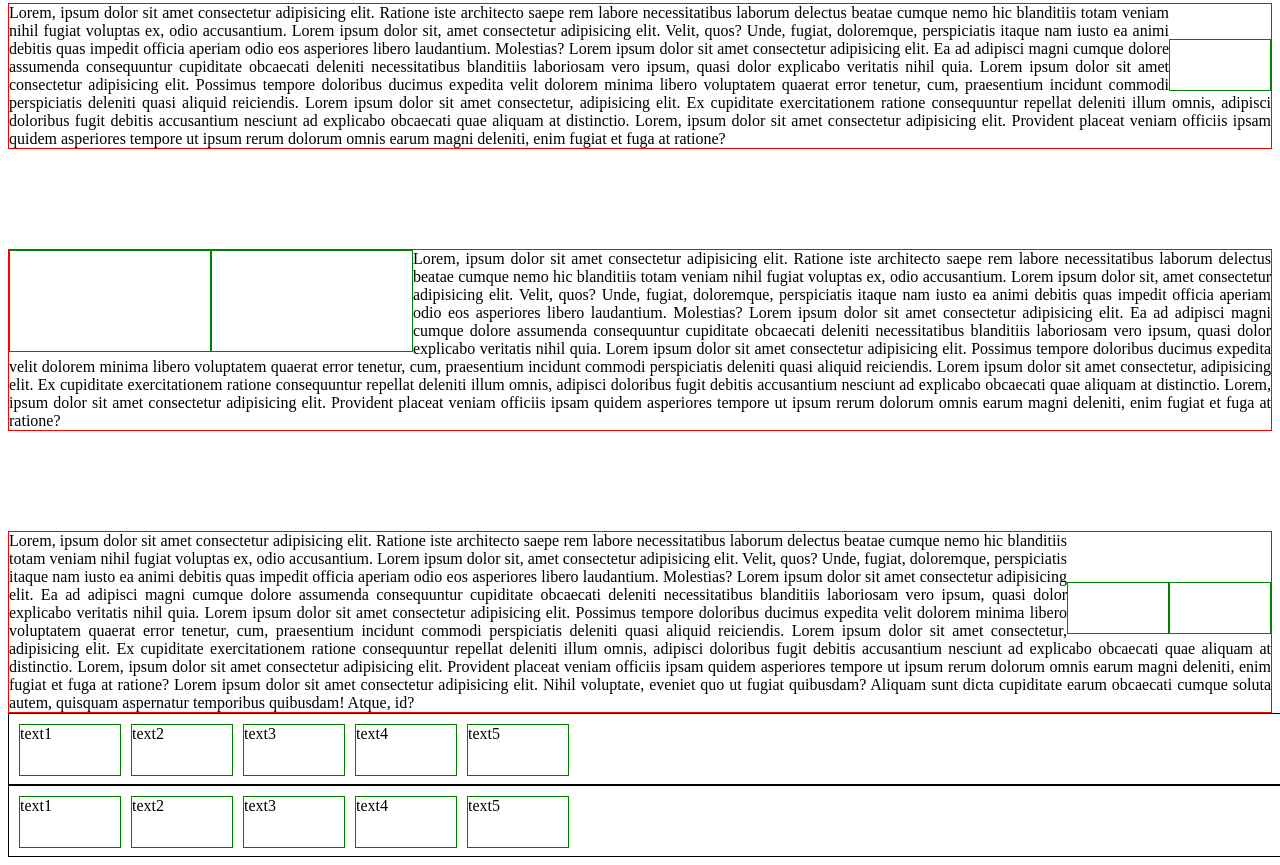
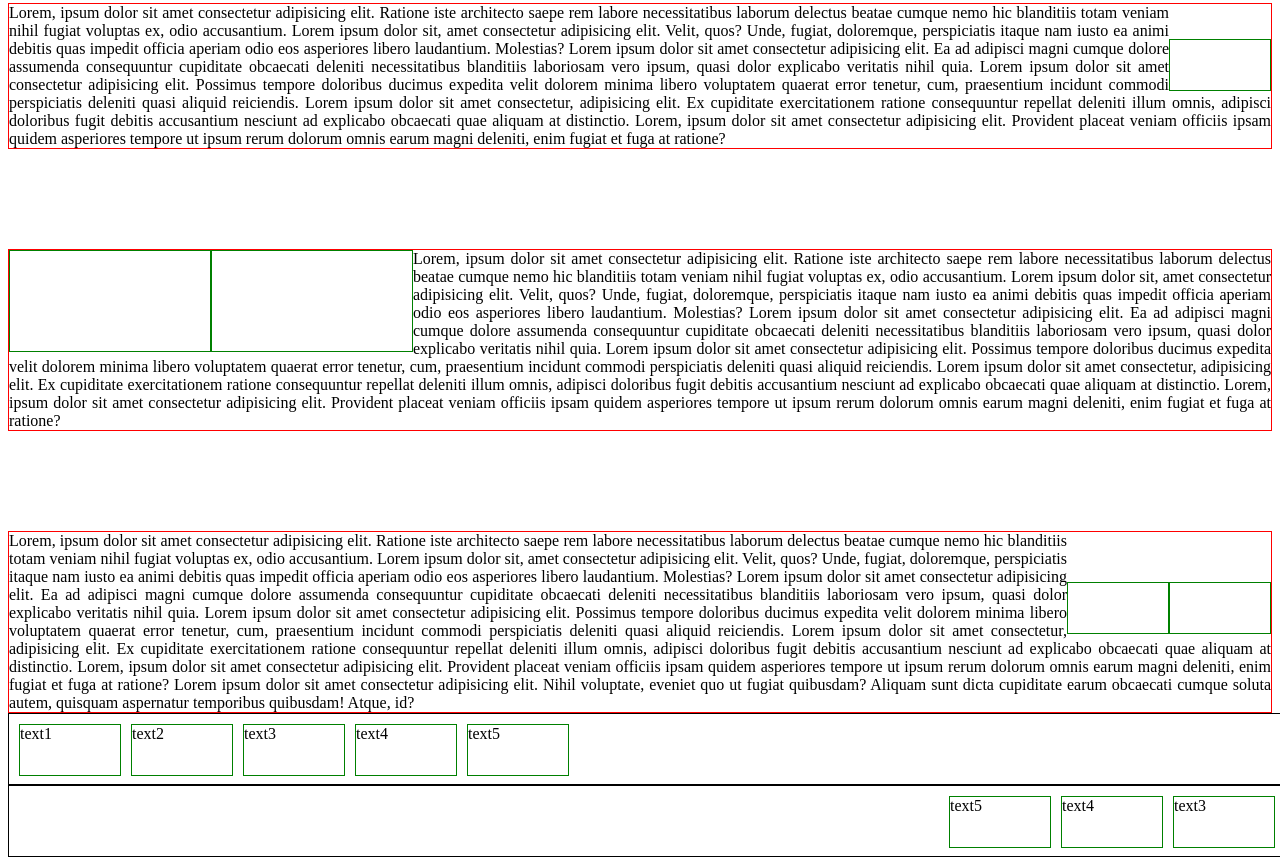
Before and after one commit to elizatim777/float, a plain HTML site: page index.html in a window 1280 px wide. Shown: the part 3051-3916 px from the top of the page. Drawn offline with Linux system fonts and the light colour scheme.

Commit message:
dvatsat chetvertoe vse

```diff
--- a/index.html
+++ b/index.html
@@ -140,12 +140,12 @@
         <div id="b2">text5</div>
     </div>
 
-    <div id="b1">
-        <div id="b2">text1</div>
-        <div id="b2">text2</div>
-        <div id="b2">text3</div>
-        <div id="b2">text4</div>
-        <div id="b2">text5</div>
+    <div id="n1">
+        <div id="n2">text1</div>
+        <div id="n2">text2</div>
+        <div id="n2">text3</div>
+        <div id="n2">text4</div>
+        <div id="n2">text5</div>
     </div>
 </body>
 </html>
--- a/style.css
+++ b/style.css
@@ -337,3 +337,18 @@ img {
     margin-left: 10px;
     margin-top: 10px;
 }
+
+#n1 {
+    border: 1px solid black;
+    width: 1500px;
+    height: 70px;
+}
+
+#n2 {
+    border: 1px solid green;
+    width: 100px;
+    height: 50px;
+    float: right;
+    margin-right: 10px;
+    margin-top: 10px;
+}
```
